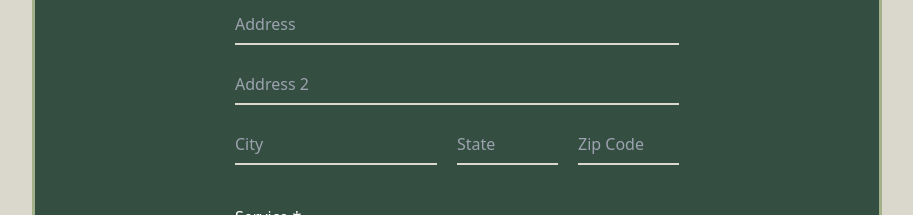
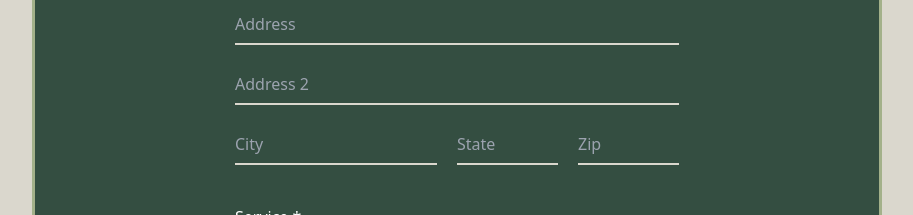
Before and after one commit to msf930/makingthecut, a Next.js app: page /contact in a window 1280 px wide. Shown: the part 1000-1215 px from the top of the page, without its empty margins (68-981 px from the left). Built offline with nearby package versions, Linux system fonts and the light colour scheme.

Commit message:
contact address zip placeholder

```diff
--- a/app/contact/page.jsx
+++ b/app/contact/page.jsx
@@ -70,7 +70,7 @@ export default function Contact() {
                                         <div className={styles.addressGrid}>
                                             <input name="City" id="address" type="text" autoComplete="address-level2" placeholder="City"/>
                                             <input name="State" id="address" type="text" autoComplete="address-level1" placeholder="State"/>
-                                            <input name="Zip" id="address" type="text" autoComplete="postal-code" placeholder="Zip Code"/>
+                                            <input name="Zip" id="address" type="text" autoComplete="postal-code" placeholder="Zip"/>
                                         </div>
                                     </div>
                                 </div>
```
